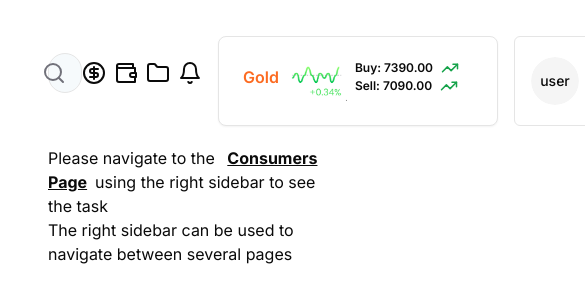
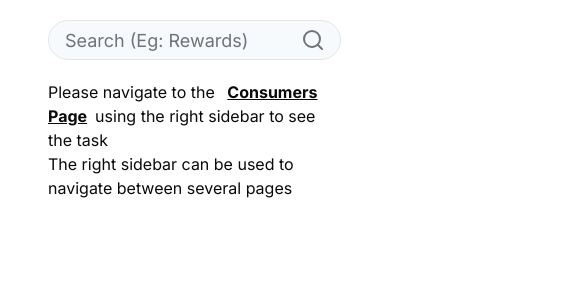
Before and after one commit to nakshatraraghav/zintlr-task, a React (Vite) app: page / in a window 390 px wide. Shown: the top 302 px of the page, 585 px wide, since content can reach past the window. Built offline with nearby package versions, Linux system fonts and the light colour scheme.

Commit message:
(ui): fix some ui issues

```diff
--- a/src/components/navbar/navbar.tsx
+++ b/src/components/navbar/navbar.tsx
@@ -7,7 +7,7 @@ export function Navbar() {
   return (
     <nav className="w-full flex items-center justify-between my-5">
       <SearchBar />
-      <div className="flex items-center space-x-4">
+      <div className="hidden md:flex items-center space-x-4">
         <RightWidgets />
         <div className="mt-4">
           <GoldPriceCard />
--- a/src/components/sidebar/sidebar.tsx
+++ b/src/components/sidebar/sidebar.tsx
@@ -3,7 +3,7 @@ import { SidebarItem } from "./sidebar-item";
 
 export function Sidebar() {
   return (
-    <div className="py-6 px-3 hidden md:block h-screen min-w-[270px] bg-[#f6fafc]">
+    <div className="py-6 px-3 hidden md:block h-screen min-w-[270px] bg-[#f6fafc] fixed top-o left-0 top-1">
       <div className="uppercase text-[#5d5fef] text-xl font-semibold py-6 px-4">
         Zintlr
       </div>
--- a/src/layouts/root-layout.tsx
+++ b/src/layouts/root-layout.tsx
@@ -7,7 +7,7 @@ export default function RootLayout() {
   return (
     <div className="h-screen w-screen font-inter flex">
       <Sidebar />
-      <main className="flex flex-col w-full px-12">
+      <main className="flex flex-col w-full px-12 md:ml-[270px]">
         <Navbar />
         <Outlet />
       </main>
```
